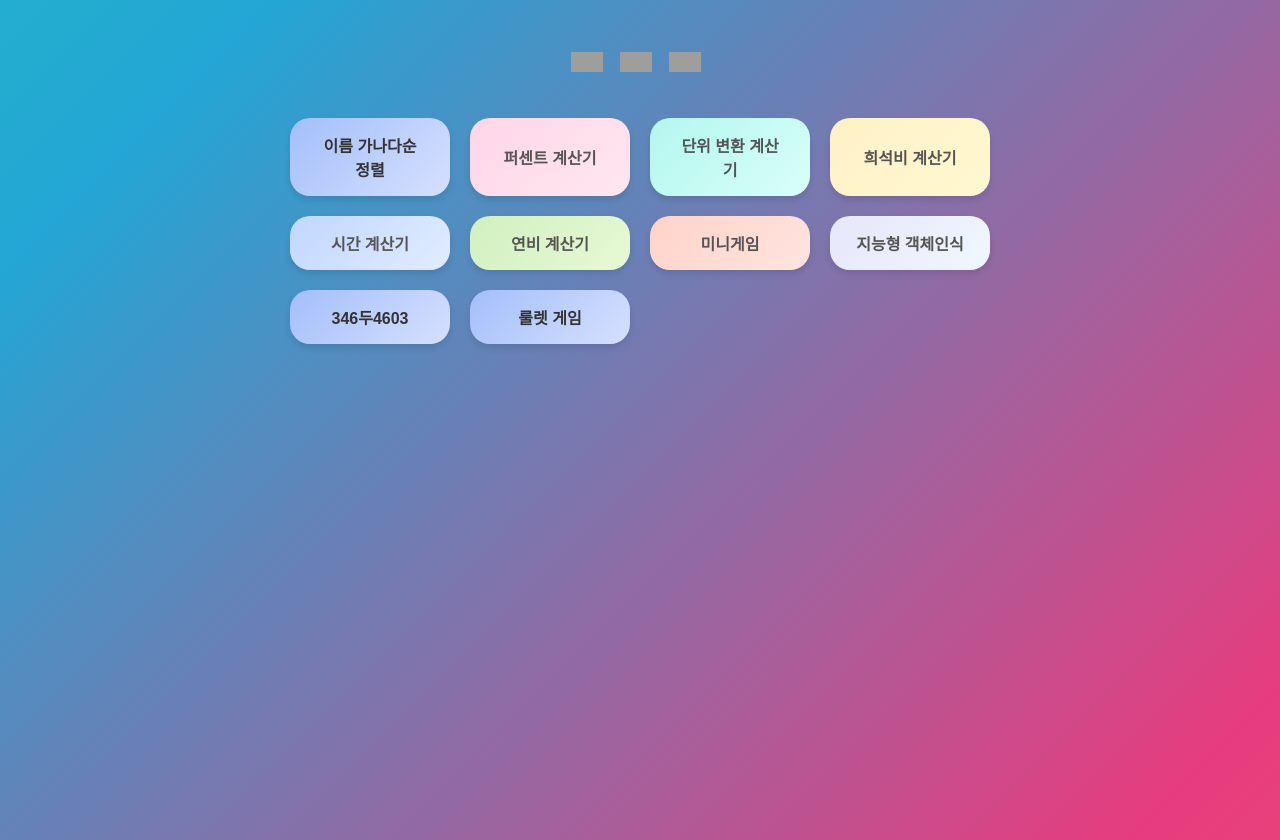
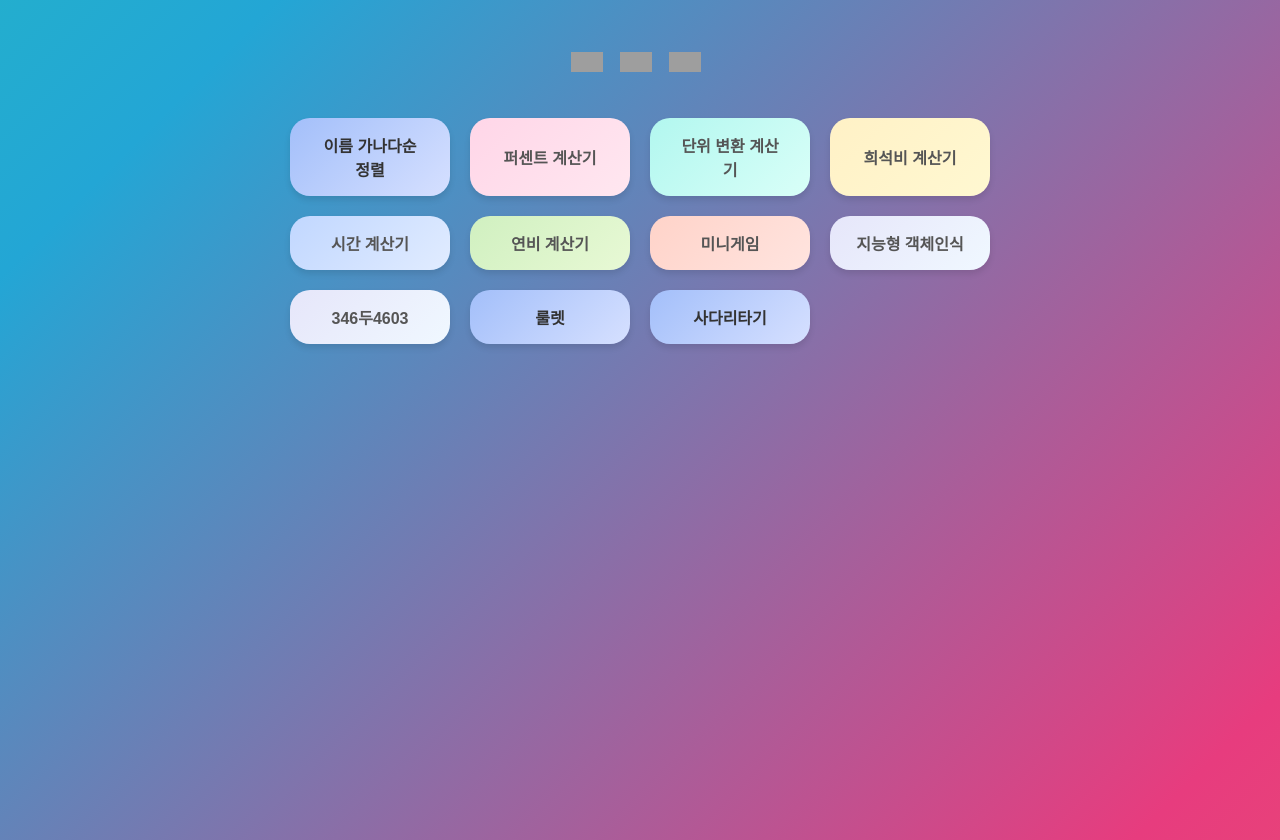
Before and after one commit to kmans1123/http, a plain HTML site: page index.html in a window 1280 px wide. Drawn offline with Linux system fonts and the light colour scheme; grey boxes are pictures that could not be loaded.

Commit message:
index.html

```diff
--- a/index.html
+++ b/index.html
@@ -94,6 +94,10 @@
        color: #555; /* 기존 버튼들과 통일 */
     }
 
+    .button:nth-child(9) {
+        background: linear-gradient(135deg, #e6e6fa, #f0f8ff); /* 연한 라벤더-하늘색 계열 */
+       color: #555; /* 기존 버튼들과 통일 */
+    }
 
     .button:hover {
       filter: brightness(1.15);
@@ -119,7 +123,8 @@
     <button class="button" onclick="location.href='minigame.html'">미니게임</button>
     <button class="button" onclick="location.href='cctv.html'">지능형 객체인식</button>
     <button class="button" onclick="location.href='https://xn--3464603-yv41a.kro.kr/'">346두4603</button>
-    <button class="button" onclick="location.href='roulette.html'">룰렛 게임</button>
+    <button class="button" onclick="location.href='roulette.html'">룰렛</button>
+    <button class="button" onclick="location.href='sadari.html'">사다리타기</button>
   </div>
 </body>
 </html>
```
